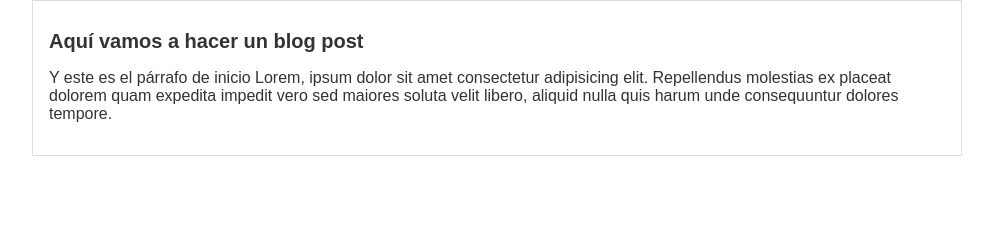
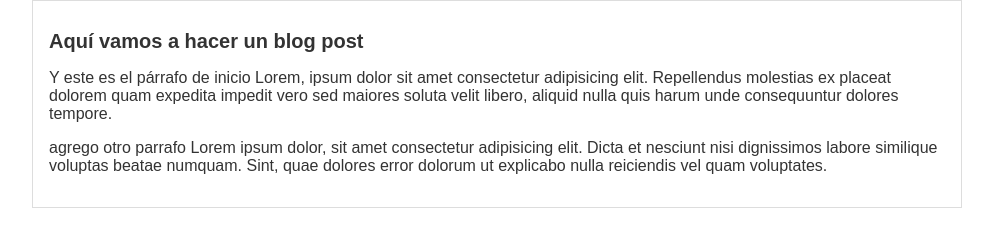
Before and after one commit to sacastrom/hyperblog, a plain HTML site: page articulo.html in a window 1280 px wide. Shown: the whole page, without its empty margins (143-1136 px from the left). Drawn offline with Linux system fonts and the light colour scheme.

Commit message:
agregando parrafo

```diff
--- a/articulo.html
+++ b/articulo.html
@@ -12,6 +12,7 @@
         <div class="post">
             <h1>Aquí vamos a hacer un blog post</h1>
             <p>Y este es el párrafo de inicio Lorem, ipsum dolor sit amet consectetur adipisicing elit. Repellendus molestias ex placeat dolorem quam expedita impedit vero sed maiores soluta velit libero, aliquid nulla quis harum unde consequuntur dolores tempore.</p>
+            <p>agrego otro parrafo Lorem ipsum dolor, sit amet consectetur adipisicing elit. Dicta et nesciunt nisi dignissimos labore similique voluptas beatae numquam. Sint, quae dolores error dolorum ut explicabo nulla reiciendis vel quam voluptates.</p>
         </div>
     </div>
 </body>
```
